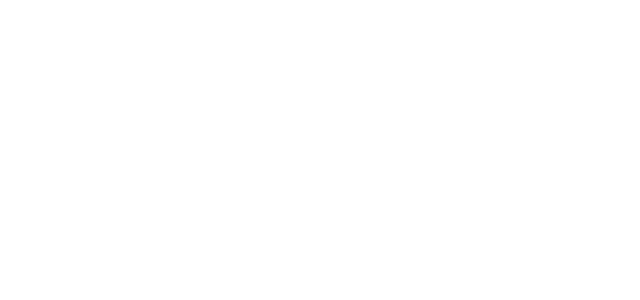
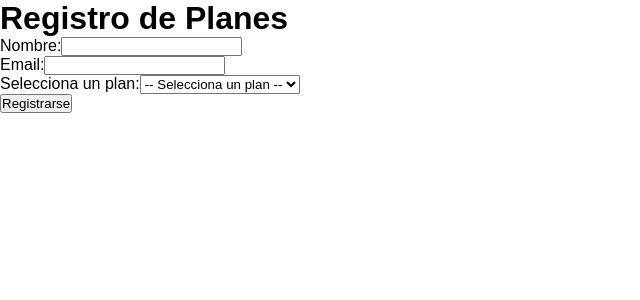
Before and after one commit to crescowboy/appwebfitness, a React (Create React App) app: page /registro in a window 1280 px wide. Before the commit this address had no page. Shown: the top 300 px of the page, without its empty margins (0-640 px from the left). Built offline with nearby package versions, Linux system fonts and the light colour scheme.

Commit message:
creando componente registroPlanes

```diff
--- a/src/App.js
+++ b/src/App.js
@@ -6,6 +6,7 @@
 import Entreno_page from './paginas/Entreno_page';
 import Progreso_page from './paginas/Progreso_page';
 import Food_page from './paginas/Food_page';
+import RegistroPlanes from './paginas/Registroplanes';
 
 
 function App() {
@@ -21,6 +22,7 @@
         <Route path='/entreno' element={<Entreno_page></Entreno_page>}></Route>
         <Route path='/progreso' element={<Progreso_page></Progreso_page>}></Route>
         <Route path='/food' element={<Food_page></Food_page>}></Route>
+        <Route path='registro' element={<RegistroPlanes></RegistroPlanes>}></Route>
       </Routes>
    </>
   );
--- /dev/null
+++ b/src/paginas/RegistroPlanes.jsx
@@ -0,0 +1,49 @@
+import React, { useState } from 'react';
+
+const RegistroPlanes = () => {
+  const [nombre, setNombre] = useState('');
+  const [email, setEmail] = useState('');
+  const [planSeleccionado, setPlanSeleccionado] = useState('');
+
+  const handleRegistro = (e) => {
+    e.preventDefault();
+
+    // Realizar la lógica de registro o enviar los datos a través de una API
+
+    // Restablecer los campos del formulario
+    setNombre('');
+    setEmail('');
+    setPlanSeleccionado('');
+
+    // Mostrar un mensaje de registro exitoso o realizar otra acción
+    alert('Registro exitoso');
+  };
+
+  return (
+    <div>
+      <h1>Registro de Planes</h1>
+      <form onSubmit={handleRegistro}>
+        <div>
+          <label htmlFor="nombre">Nombre:</label>
+          <input type="text" id="nombre" value={nombre} onChange={(e) => setNombre(e.target.value)} required />
+        </div>
+        <div>
+          <label htmlFor="email">Email:</label>
+          <input type="email" id="email" value={email} onChange={(e) => setEmail(e.target.value)} required />
+        </div>
+        <div>
+          <label htmlFor="plan">Selecciona un plan:</label>
+          <select id="plan" value={planSeleccionado} onChange={(e) => setPlanSeleccionado(e.target.value)} required>
+            <option value="">-- Selecciona un plan --</option>
+            <option value="plan1">Plan 1</option>
+            <option value="plan2">Plan 2</option>
+            <option value="plan3">Plan 3</option>
+          </select>
+        </div>
+        <button type="submit">Registrarse</button>
+      </form>
+    </div>
+  );
+};
+
+export default RegistroPlanes;
```
